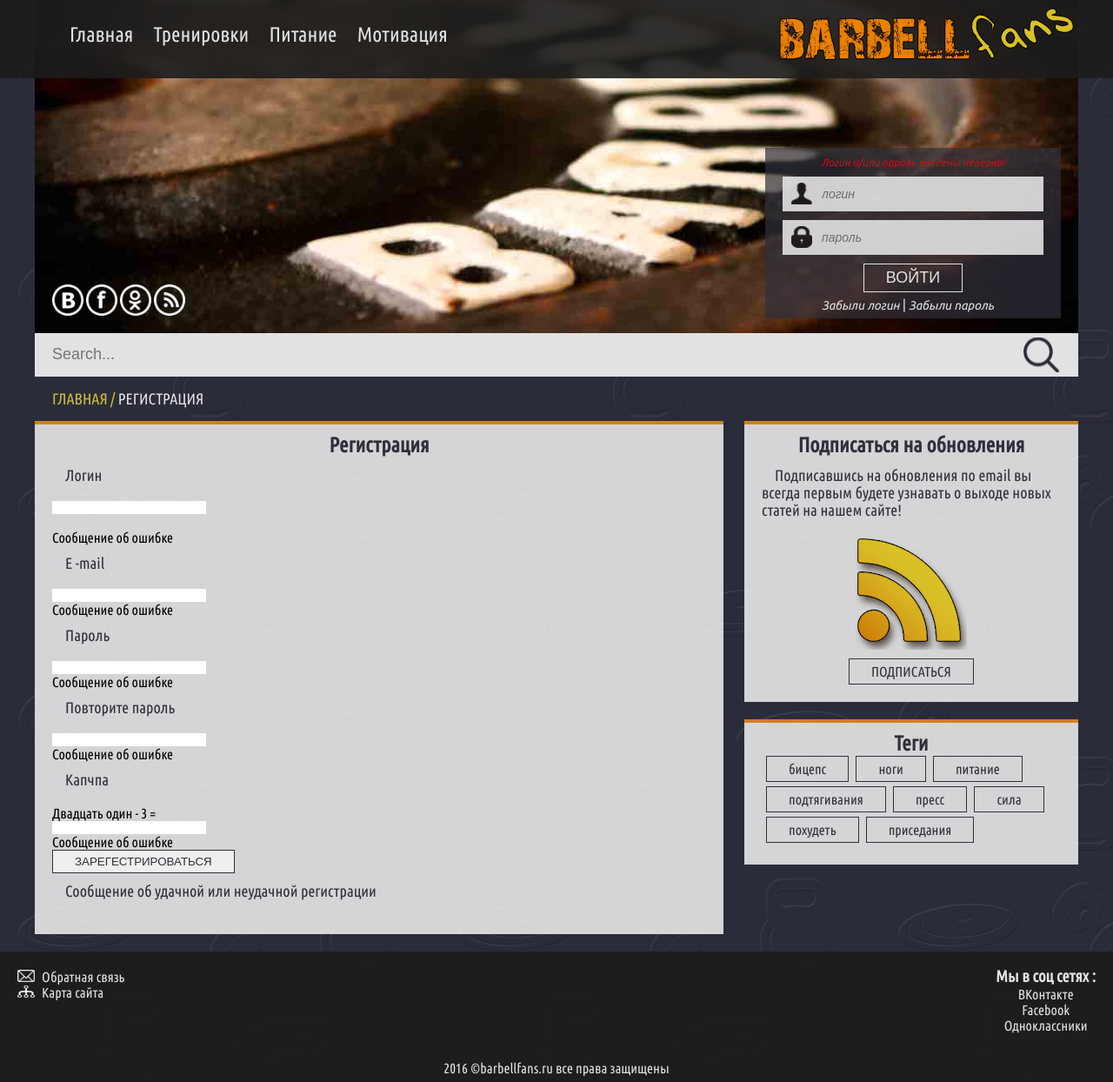
After one commit to DMon777/barbellfans, a PHP site: page /registration.html in a window 1280 px wide. The commit adds this page. Shown: the whole page at 87% size. Run offline with PHP 8.4, Linux system fonts and the light colour scheme; some libraries are stand-ins or nearby versions.

Commit message:
begin registration

```diff
--- /dev/null
+++ b/registration.html
@@ -0,0 +1,203 @@
+<!DOCTYPE html>
+<html>
+<head>
+    <meta charset="utf-8">
+    <meta name="viewport" content="width=device-width, initial-scale=1.0">
+    <title>Регистрация</title>
+    <link rel="stylesheet" href="styles/style.css" type="text/css">
+    <link href='https://fonts.googleapis.com/css?family=Ubuntu+Condensed&subset=latin,cyrillic' rel='stylesheet' type='text/css'>
+    <link href='https://fonts.googleapis.com/css?family=Ubuntu:400,400italic&subset=latin,cyrillic' rel='stylesheet' type='text/css'>
+    <script type="text/javascript" src="JS/jQuery.js"></script>
+    <script type="text/javascript" src="JS/menu.js"></script>
+</head>
+<body>
+<header id = "header_top">
+
+    <nav>
+        <ul>
+            <li>
+                <a href="#"> Главная </a>
+            </li>
+            <li>
+                Тренировки
+
+                <ul class = "inner_menu">
+                    <li> <a href="#"> Набор массы </a></li>
+                    <li> <a href="#"> Системы тренировок </a></li>
+                    <li> <a href="#"> Натуральный тренинг </a></li>
+                </ul>
+
+            </li>
+            <li>
+                Питание
+
+                <ul class = "inner_menu">
+                    <li> <a href="#"> Набор массы </a></li>
+                    <li> <a href="#"> Похудение </a></li>
+                    <li> <a href="#"> Добавки </a></li>
+                </ul>
+
+            </li>
+            <li>
+                <a href="#"> Мотивация </a>
+            </li>
+        </ul>
+
+    </nav>
+
+    <div id = "logo">
+        <img src="images/logo.png" alt = "logo">
+    </div>
+
+    <div class = "clear"></div>
+
+</header>
+
+<div id  = "wrapper">
+
+    <div id = "header_background">
+        <img src="images/header_background.jpg" alt = "header_background">
+
+        <div class = "social_icons">
+            <ul>
+                <li>
+                    <a href="#"> <img src="images/header_vk.png" alt = "vk"> </a>
+                </li>
+                <li>
+                    <a href="#"> <img src="images/header_facebook.png"  alt = "facebook">  </a>
+                </li>
+                <li>
+                    <a href="#"> <img src="images/header_odnoklassniki.png"  alt = "odnoklassniki">  </a>
+                </li>
+                <li>
+                    <a href="#"> <img src="images/header_rss.png"  alt = "rss">  </a>
+                </li>
+            </ul>
+        </div>
+
+        <div id = "auth">
+
+            <div id="auth_form">
+                <p class = "auth_error_message"> Логин и/или пароль введены неверно! </p>
+
+                <form method="post" action="">
+                    <input type="text" name="auth_login" placeholder="логин"><br>
+                    <input type="password" name="auth_password" placeholder="пароль"> <br>
+                    <input type = "submit" name = "enter" value="ВОЙТИ">
+
+                </form>
+                <div id="forgot"> <a href="">Забыли логин</a> | <a href="">Забыли пароль</a> </div>
+            </div>
+
+        </div>
+
+    </div>
+
+    <div id = "search">
+        <form method = "post" action = "">
+            <input type="text" name = "search_string" placeholder="Search...">
+            <input type="submit" name="search" value = "">
+        </form>
+    </div>
+
+    <div id = "bread_crumbs">
+        <a href = "#">главная /</a>  <span>регистрация</span>
+    </div>
+
+    <main>
+
+        <article class="main_articles content_block">
+            <h1>Регистрация</h1>
+
+            <div id="registration_form">
+                    <form method="post" action="#">
+
+                                <p>Логин</p>
+                                <input type="text" name="login"><br>
+                                <span class = 'registration_error_message'>Сообщение об ошибке</span>
+
+
+
+                                <p>E -mail</p>
+                                <input type="text" name="email">
+                                <span class = 'registration_error_message'>Сообщение об ошибке</span>
+
+                                <p>Пароль</p>
+                                <input type="password" name="password">
+                                <span class = 'registration_error_message'>Сообщение об ошибке</span>
+
+                                <p>Повторите пароль</p>
+                                <input type="password" name="confirm_password">
+                                <span class = 'registration_error_message'>Сообщение об ошибке</span>
+
+                                <p>Капчпа</p>
+                                <span id = "captcha_number"> Двадцать один - 3 = <input type="text" name="captcha"> </span>
+                                <span class = 'registration_error_message'>Сообщение об ошибке</span>
+
+                                <input type="submit" name="registration" value="Зарегестрироваться" class="button">
+                    </form>
+
+            </div>
+
+            <p id="registration_message">Сообщение об удачной или неудачной регистрации</p>
+
+
+            <div class = "clear"></div>
+
+        </article>
+
+    </main>
+
+    <aside>
+
+        <div id="subscription" class="content_block">
+            <h1> Подписаться на обновления </h1>
+            <p>Подписавшись на обновления по email вы всегда первым будете узнавать о выходе новых статей на нашем сайте!</p>
+            <img src="images/subscribe_image.png">
+            <a href = "" class="button"> подписаться </a>
+
+        </div>
+
+        <div id="tags" class="content_block">
+            <h1> Теги </h1>
+            <a href = "" class="button"> бицепс </a>
+            <a href = "" class="button"> ноги </a>
+            <a href = "" class="button"> питание </a>
+            <a href = "" class="button"> подтягивания </a>
+            <a href = "" class="button"> пресс </a>
+            <a href = "" class="button"> сила </a>
+            <a href = "" class="button"> похудеть </a>
+            <a href = "" class="button"> приседания </a>
+        </div>
+
+    </aside>
+
+    <div class="clear"></div>
+
+
+</div><!-- end wrapper -->
+<footer>
+    <nav>
+        <a href = ""> <img src="images/feedback.png"> Обратная связь </a><br>
+        <a href = ""> <img src="images/sitemap.png"> Карта сайта </a>
+    </nav>
+
+    <p id = "copyright"> 2016 &copy;barbellfans.ru все права защищены   </p>
+
+    <div id = "social_network">
+
+        <h3>Мы в соц сетях :</h3>
+        <ul>
+            <li> <a href=""> ВКонтакте </a> </li>
+            <li> <a href=""> Facebook </a> </li>
+            <li> <a href=""> Одноклассники </a> </li>
+        </ul>
+
+    </div>
+
+
+</footer>
+
+
+</body>
+</html>
--- a/styles/style.css
+++ b/styles/style.css
@@ -24,6 +24,10 @@ img{
 
 input{
     border:none;outline:none;
+}
+
+ul{
+    list-style:none;
 }
 
 .clear{
@@ -53,7 +57,7 @@ input{
         float:left;margin:26px 0 0 40px;
     }
         #header_top ul{
-            margin-left: 40px;list-style: none;
+            margin-left: 40px;
         }
             #header_top ul li{
                 display: inline-block;padding-right: 20px;height:65px;color:#e2e2e3;font-size:24px;
@@ -94,9 +98,6 @@ input{
     .social_icons{
         position:absolute;bottom:20px;left:20px;
     }
-        .social_icons ul{
-            list-style: none;
-        }
             .social_icons ul li{
                 display: inline-block;
             }
@@ -275,8 +276,25 @@ width:66%;float:left;
                 position:absolute;top:5px;right: 5px;width:24px;cursor:pointer;
             }
 
+/* sitemap content */
+#sitemap_content ul{
+    margin-left:20px;
+}
+    #sitemap_content ul li a{
+        color:#2f303b;
+    }
+        #sitemap_content ul li a:hover{
+            text-decoration: underline;
+        }
 
+/* registration */
 
+#registration_form{
+
+}
+    #registration_form input{
+        display:block;
+    }
                                             /*============================
                                                        SIDEBAR
                                             ============================*/
@@ -289,7 +307,7 @@ aside{
         display: block;
     }
     #subscription a{
-        margin:10px auto 0;width:116px;
+        margin:10px auto 0;width:92px;
         display: block;
     }
 
@@ -362,9 +380,6 @@ footer{
         float:right;margin:-125px 20px 0 0;
 
     }
-        #social_network ul{
-            list-style: none;
-        }
             #social_network ul li{
                 text-align:center;
             }
```
Also changed, not shown: sitemap.html (added, +272 -0 lines).
